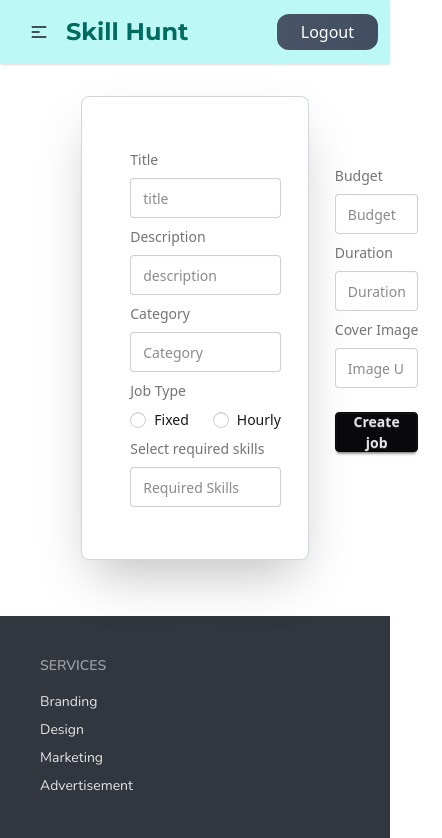
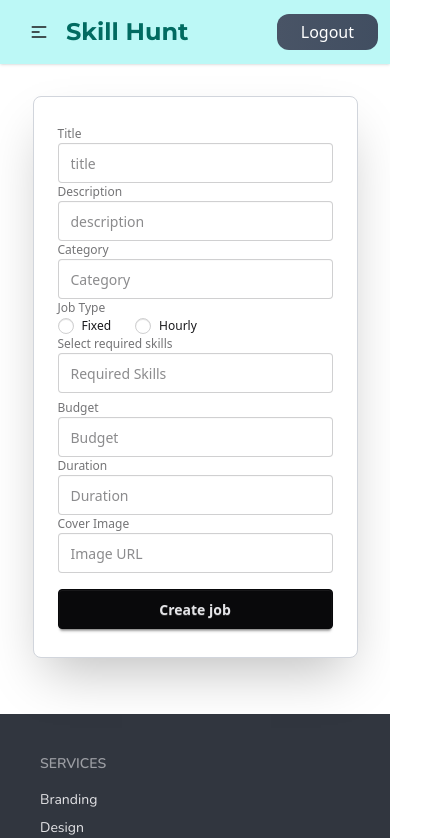
Before and after one commit to pritom-Das/SkillHunt_CLient_side_A-10, a React (Vite) app: page /createjob in a window 390 px wide. Shown: the top 838 px of the page, 442 px wide, since content can reach past the window. Built offline with nearby package versions, Linux system fonts and the light colour scheme; no server answers; sample sign-in values are in the browser's storage.

Commit message:
Making things responsive

```diff
--- a/src/Components/CreateaJOb.jsx
+++ b/src/Components/CreateaJOb.jsx
@@ -50,10 +50,13 @@ const CreateaJOb = () => {
   };
 
   return (
-    <div className="card bg-base-100  w-7/12  mx-auto mt-8 shadow-2xl border border-gray-300">
+    <div className="card bg-base-100  w-10/12 lg:w-7/12  mx-auto mt-8 shadow-2xl border border-gray-300">
       <div className="card-body">
-        <form onSubmit={handleCreateJOb} className="fieldset flex">
-          <div className="card-body">
+        <form
+          onSubmit={handleCreateJOb}
+          className="fieldset flex flex-col  lg:flex-row "
+        >
+          <div className="lg:card-body">
             <label className="label">Title</label>
             <input
               type="text"
@@ -117,8 +120,8 @@ const CreateaJOb = () => {
               required
             />
           </div>
-          <div className="card-body">
-            <label className="label mt-4">Budget</label>
+          <div className="lg:card-body">
+            <label className="label ">Budget</label>
             <input
               type="text"
               className="input w-full"
@@ -144,7 +147,7 @@ const CreateaJOb = () => {
               name="image"
               required
             />
-            <button className="btn btn-neutral mt-4">Create job</button>
+            <button className="btn btn-neutral w-full mt-4">Create job</button>
           </div>
         </form>
       </div>
--- a/src/HomepageComponents/Banner.jsx
+++ b/src/HomepageComponents/Banner.jsx
@@ -18,12 +18,12 @@ const Banner = () => {
         modules={[Autoplay]}
         autoplay={{ delay: 3000, disableOnInteraction: false }}
         loop={true}
-        className="absolute inset-0 h-full w-full z-0" // ensure behind everything
+        className="absolute inset-0 h-full w-full z-0 " // ensure behind everything
       >
         {images.map((img, index) => (
           <SwiperSlide key={index}>
             <div
-              className="h-full w-full bg-cover bg-center filter blur-[2px]"
+              className="h-full w-full bg-cover bg-center  filter blur-[2px]"
               style={{ backgroundImage: `url(${img})` }}
             ></div>
           </SwiperSlide>
@@ -34,15 +34,15 @@ const Banner = () => {
       <div className="absolute inset-0 bg-black/50 z-10"></div>
 
       {/* Fixed content on top */}
-      <div className="absolute inset-0 flex items-center  z-20 px-12">
+      <div className="absolute inset-0 flex items-center  z-20  lg:px-12">
         <div>
           {" "}
-          <h2 className="nunito-font font-medium text-6xl text-white text-shadow-2xs ">
+          <h2 className="nunito-font font-medium text-5xl p-3.5 lg:text-6xl text-white text-shadow-2xs ">
             Discover talent, accept projects,
             <br />
             and achieve goals effortlessly.
           </h2>
-          <div className="mt-3.5 flex gap-x-3.5">
+          <div className="mt-3.5 flex flex-col p-3.5 space-y-3 lg:space-y-0 lg:flex-row gap-x-3.5">
             <button className="border border-[#75f0ec7b] px-4 py-2 text-white flex justify-center items-center gap-x-2 rounded ">
               Web devlopment{" "}
               <span>
--- a/src/HomepageComponents/LatestJobs.jsx
+++ b/src/HomepageComponents/LatestJobs.jsx
@@ -34,7 +34,7 @@ const LatestJobs = () => {
     );
   }
   return (
-    <div className="grid grid-cols-1  lg:grid-cols-4 mt-4 gap-4  w-11/12 mx-auto">
+    <div className="grid grid-cols-1 place-items-center lg:grid-cols-4 mt-4 gap-4  w-11/12 mx-auto">
       {latestjobs.map((job) => (
         <Jobcard job={job}></Jobcard>
       ))}
```
